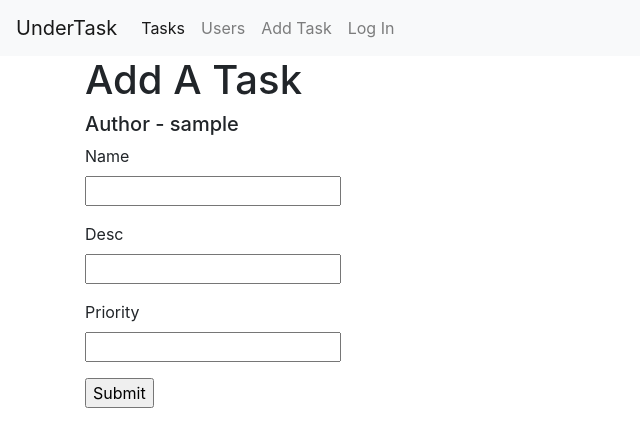
After one commit to Akimeo/hackathon, a Flask app: template templates/add_tasks.html in a window 1280 px wide. The commit adds this page. Shown: the top 447 px of the page, without its empty margins (0-640 px from the left). Run offline with Flask 2, Linux system fonts and the light colour scheme; the template is opened without the code that fills it: most values are stand-ins (such as "Sample title", 1, 10 or a date in 2020); form fields are guessed from the names that the template uses; some libraries are stand-ins or nearby versions.

Commit message:
Add files via upload

```diff
--- /dev/null
+++ b/templates/add_tasks.html
@@ -0,0 +1,37 @@
+{% extends "base.html" %}
+
+{% block content %}
+    <h1>Add A Task</h1>
+    <form action="" method="post" novalidate>
+        {{ form.hidden_tag() }}
+        <h5>Author - {{ username }}</h5>
+        <p>
+            {{ form.name.label }}<br>
+            {{ form.name }}<br>
+            {% for error in form.name.errors %}
+                <div class="alert alert-danger" role="alert">
+                    {{ error }}
+                </div>
+            {% endfor %}
+        </p>
+                <p>
+            {{ form.desc.label }}<br>
+            {{ form.desc }}<br>
+            {% for error in form.desc.errors %}
+                <div class="alert alert-danger" role="alert">
+                    {{ error }}
+                </div>
+            {% endfor %}
+        </p>
+                <p>
+            {{ form.priority.label }}<br>
+            {{ form.priority }}<br>
+            {% for error in form.priority.errors %}
+                <div class="alert alert-danger" role="alert">
+                    {{ error }}
+                </div>
+            {% endfor %}
+        </p>
+        <p>{{ form.submit() }}</p>
+    </form>
+{% endblock %}
--- a/templates/base.html
+++ b/templates/base.html
@@ -25,6 +25,9 @@
       <li class="nav-item">
         <a class="nav-link" href="/users">Users</a>
       </li>
+        <li class="nav-item">
+        <a class="nav-link" href="/add-task">Add Task</a>
+      </li>
       <li class="nav-item">
           {% if "username" in session %}
                <a class="nav-link" href="/logout">Log Out - {{ username }}</a>
```
Also changed, not shown: forms.py (+8 -3 lines), main.py (+13 -3 lines).
